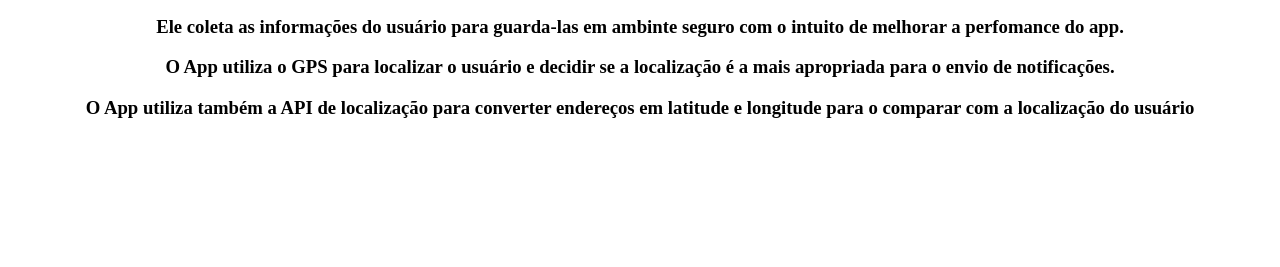
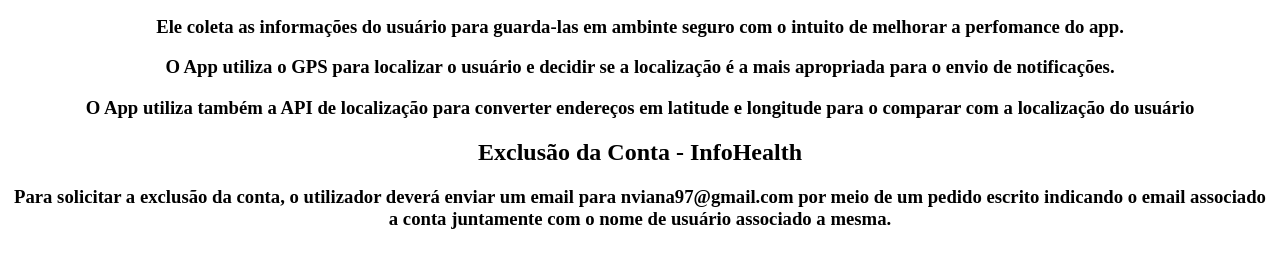
Before and after one commit to NatanViana/InfoHealth, a plain HTML site: page index.html in a window 1280 px wide. Shown: the part 105-372 px from the top of the page. Drawn offline with Linux system fonts and the light colour scheme.

Commit message:
Adição passo de exclusão de conta

```diff
--- a/index.html
+++ b/index.html
@@ -3,6 +3,10 @@
 <title>Politica de privacidade - InfoHealth</title>
 <style>
 h1 {
+	text-align: center;
+}
+
+h2 {
 	text-align: center;
 }
 h3 {
@@ -16,5 +20,10 @@ h3 {
 <h3>Ele coleta as informações do usuário para guarda-las em ambinte seguro com o intuito de melhorar a perfomance do app.</h3>
 <h3>O App utiliza o GPS para localizar o usuário e decidir se a localização é a mais apropriada para o envio de notificações.</h3>
 <h3>O App utiliza também a API de localização para converter endereços em latitude e longitude para o comparar com a localização do usuário</h3>
+
+<h2>Exclusão da Conta - InfoHealth</h2>
+
+<h3>Para solicitar a exclusão da conta, o utilizador deverá enviar um email para nviana97@gmail.com por meio de um pedido escrito indicando o email associado a conta juntamente com o nome de usuário associado a mesma.</h3>
+
 </body>
 </html>
```
